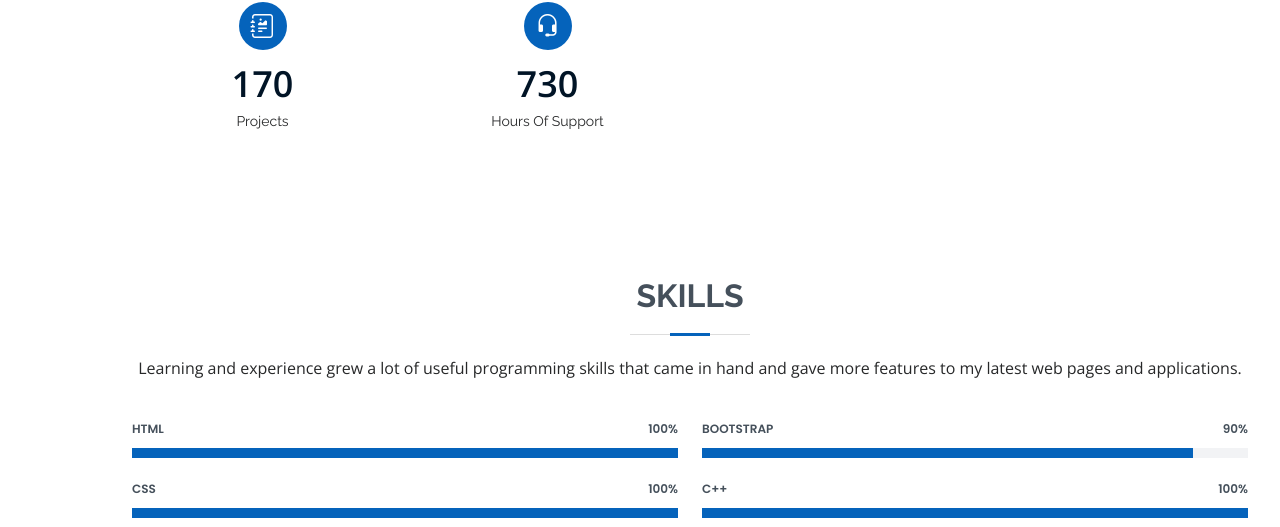
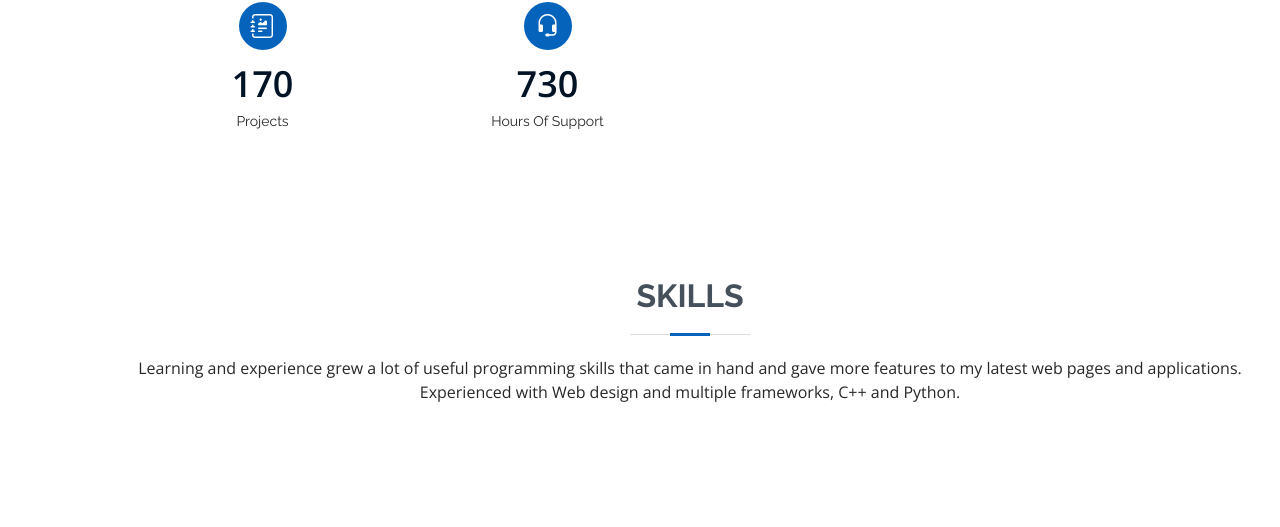
Before and after one commit to AliJarara/Resume, a plain HTML site: page index.html in a window 1280 px wide. Shown: the part 1654-2181 px from the top of the page. Drawn offline with nearby package versions, Linux system fonts and the light colour scheme.

Commit message:
Removing row-skills content
Replaced with plain text instead

```diff
--- a/index.html
+++ b/index.html
@@ -170,9 +170,12 @@
           <p>
               Learning and experience grew a lot of useful programming skills that came in hand and gave more features to my latest web pages and applications.
           </p>
+          <p>
+            Experienced with Web design and multiple frameworks, C++ and Python.
+        </p>
         </div>
 
-        <div class="row skills-content">
+        <!--<div class="row skills-content">
 
             <div class="col-lg-6">
 
@@ -224,7 +227,7 @@
 
                 </div>
 
-            </div>
+            </div> -->
 
       </div>
     </section><!-- End Skills Section -->
```
